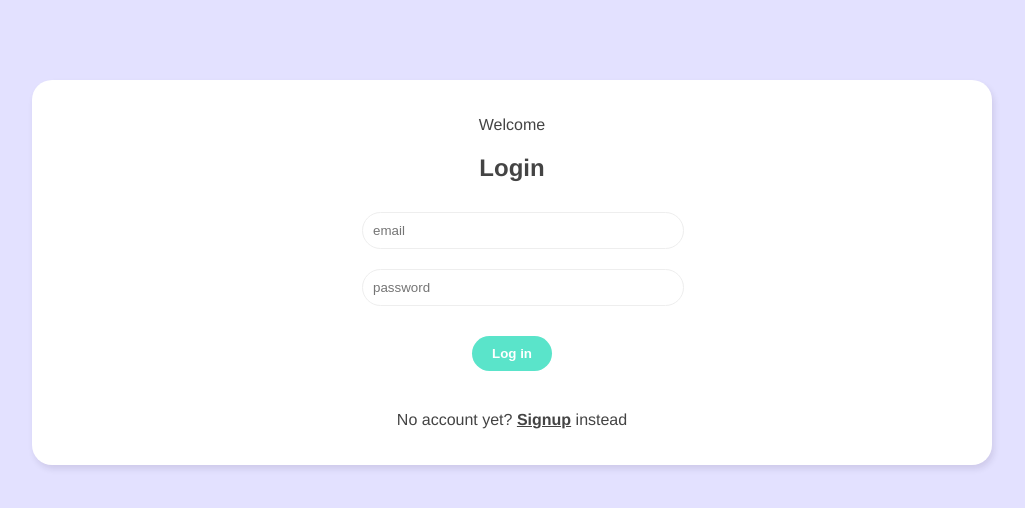
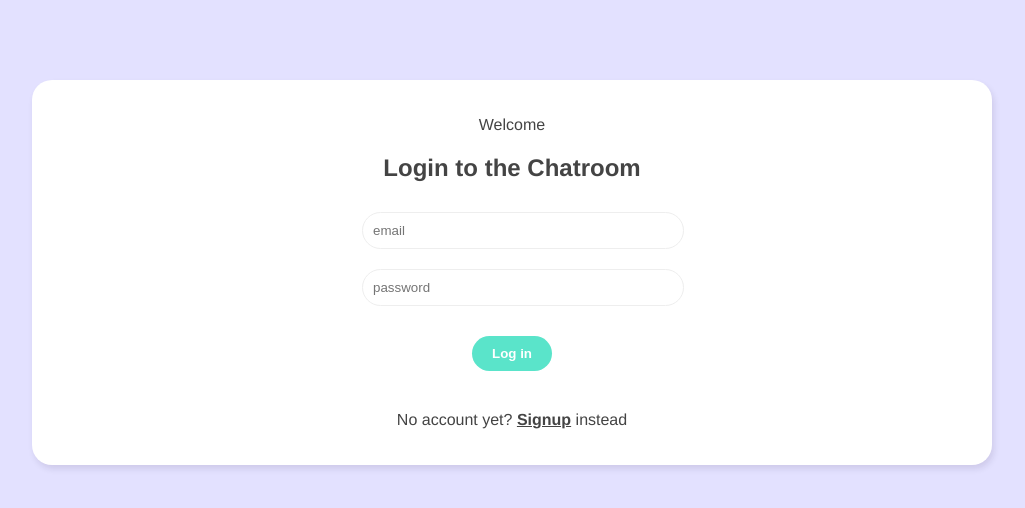
Before and after one commit to lbertoncello/vue-live-chat, a Vue app: page / in a window 1280 px wide. Shown: the top 508 px of the page, without its empty margins (128-1153 px from the left). Built offline with nearby package versions, Linux system fonts and the light colour scheme; no server answers.

Commit message:
refactor(Welcome): change titles

```diff
--- a/src/views/Welcome.vue
+++ b/src/views/Welcome.vue
@@ -2,12 +2,12 @@
   <div class="welcome container">
     <p>Welcome</p>
     <div v-if="showLogin">
-      <h2>Login</h2>
+      <h2>Login to the Chatroom</h2>
       <LoginForm @login="enterChat" />
       <p>No account yet? <span @click="toggleShowLogin">Signup</span> instead</p>
     </div>
     <div v-else>
-      <h2>Signup</h2>
+      <h2>Signup to the Chatroom</h2>
       <SignupForm @signup="enterChat" />
       <p>Already registered? <span @click="toggleShowLogin">Login</span> instead</p>
     </div>
```
